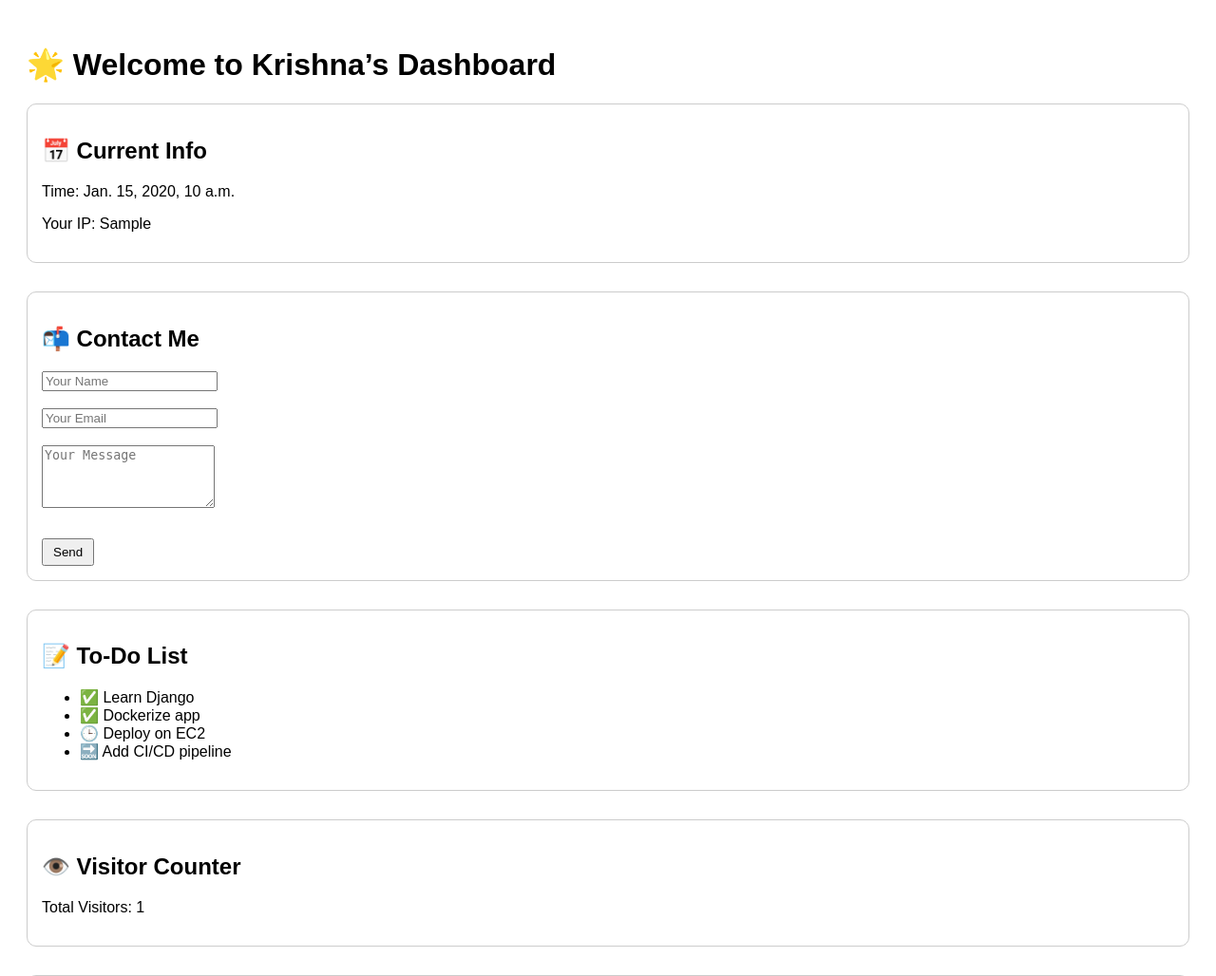
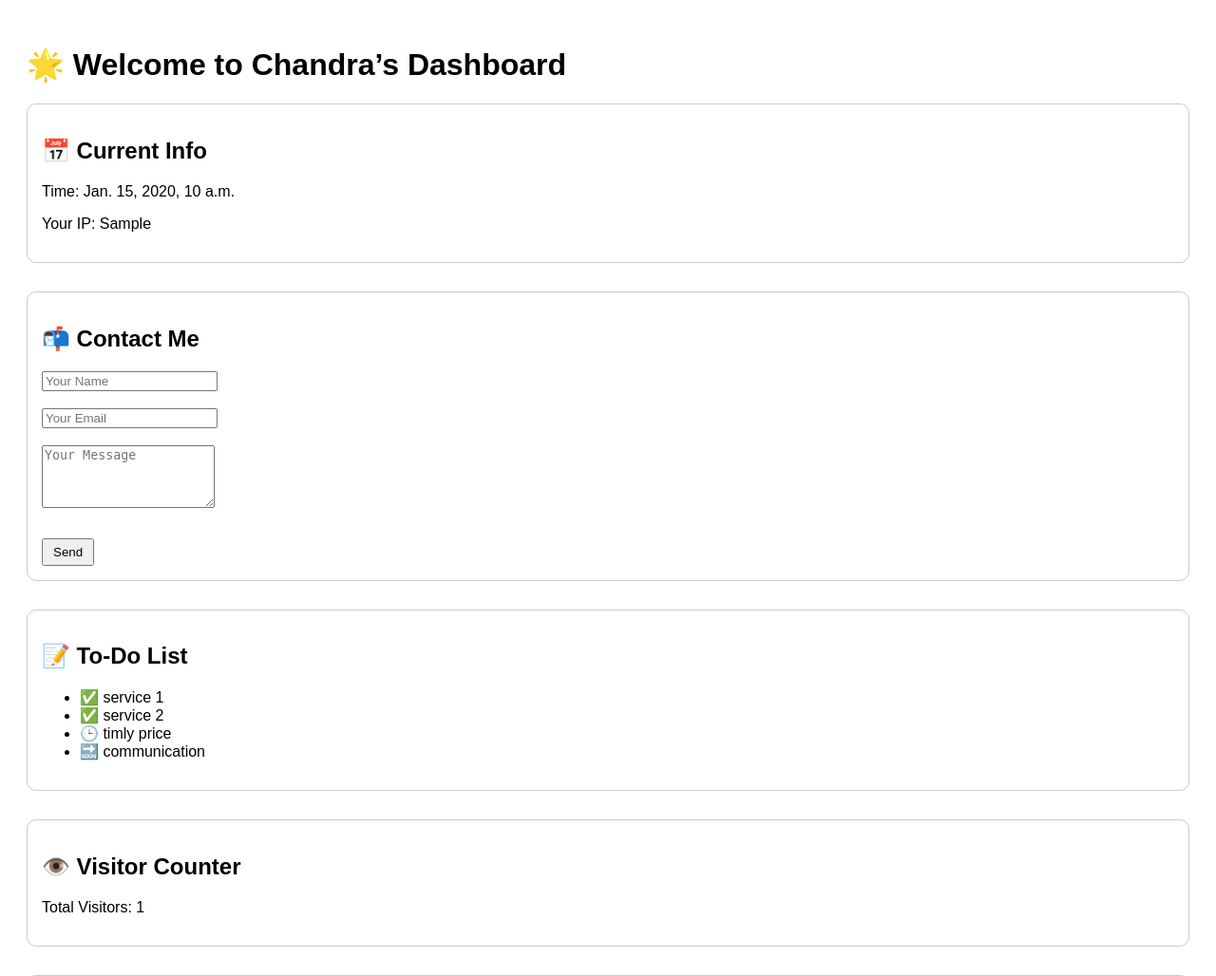
Before and after one commit to Memory123456789/docker-learnings, a Django app: template py-web-app-django/mysite/myapp/templates/dashboard.html in a window 1280 px wide. Shown: the top 1028 px of the page at 95% size. Run offline with Django 5.2, Linux system fonts and the light colour scheme; the template is opened without the code that fills it: most values are stand-ins (such as "Sample title", 1, 10 or a date in 2020); parts of the project's set-up code (start-up, migrations or seed data) failed here and were passed over.

Commit message:
Update dashboard.html

```diff
--- a/py-web-app-django/mysite/myapp/templates/dashboard.html
+++ b/py-web-app-django/mysite/myapp/templates/dashboard.html
@@ -1,7 +1,7 @@
 <!DOCTYPE html>
 <html>
 <head>
-    <title>Krishna’s DevOps Dashboard 🚀</title>
+    <title>Chandra’s Service Dashboard 🚀</title>
     <style>
         body { font-family: Arial; padding: 20px; background-color: white; color: black; }
         .dark-theme { background-color: #121212; color: white; }
@@ -10,7 +10,7 @@
     </style>
 </head>
 <body>
-    <h1>🌟 Welcome to Krishna’s Dashboard</h1>
+    <h1>🌟 Welcome to Chandra’s Dashboard</h1>
 
     <section>
         <h2>📅 Current Info</h2>
@@ -31,10 +31,10 @@
     <section>
         <h2>📝 To-Do List</h2>
         <ul>
-            <li>✅ Learn Django</li>
-            <li>✅ Dockerize app</li>
-            <li>🕒 Deploy on EC2</li>
-            <li>🔜 Add CI/CD pipeline</li>
+            <li>✅ service 1</li>
+            <li>✅ service 2</li>
+            <li>🕒 timly price</li>
+            <li>🔜 communication</li>
         </ul>
     </section>
 
```
